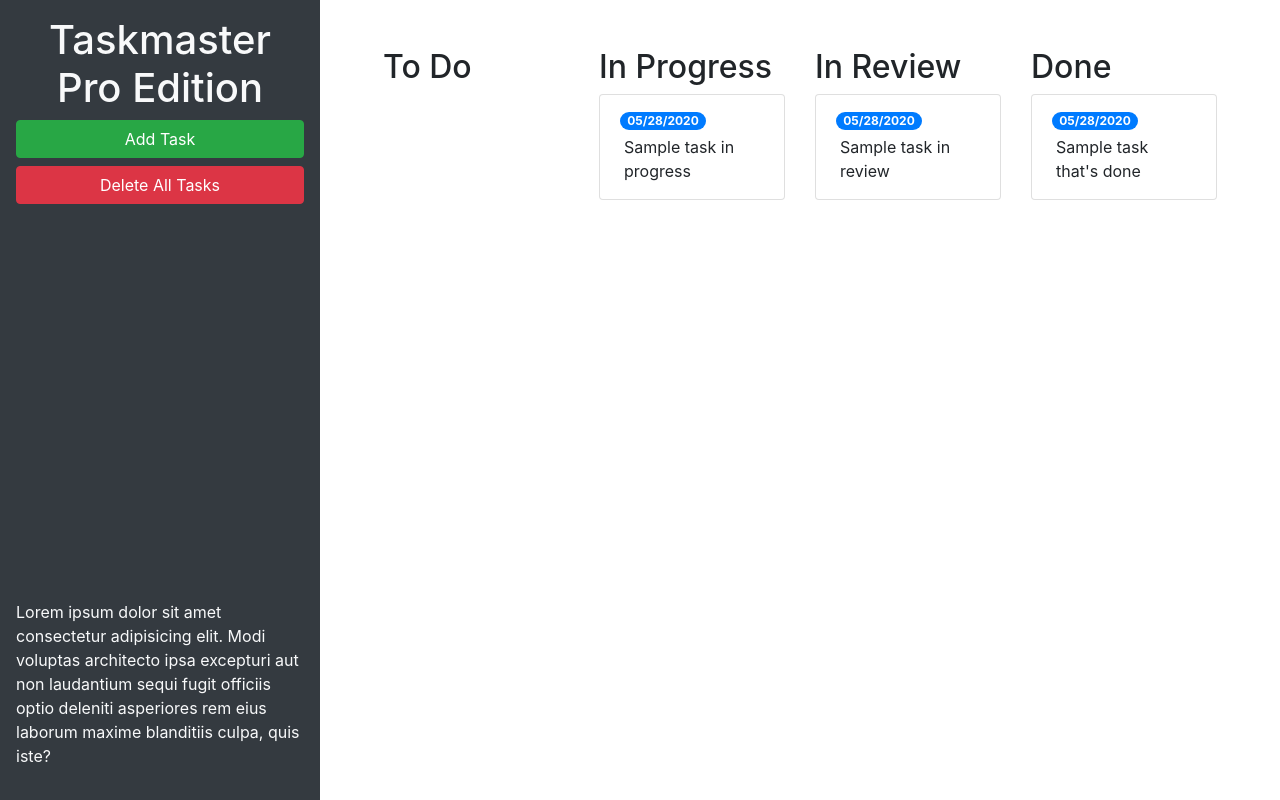
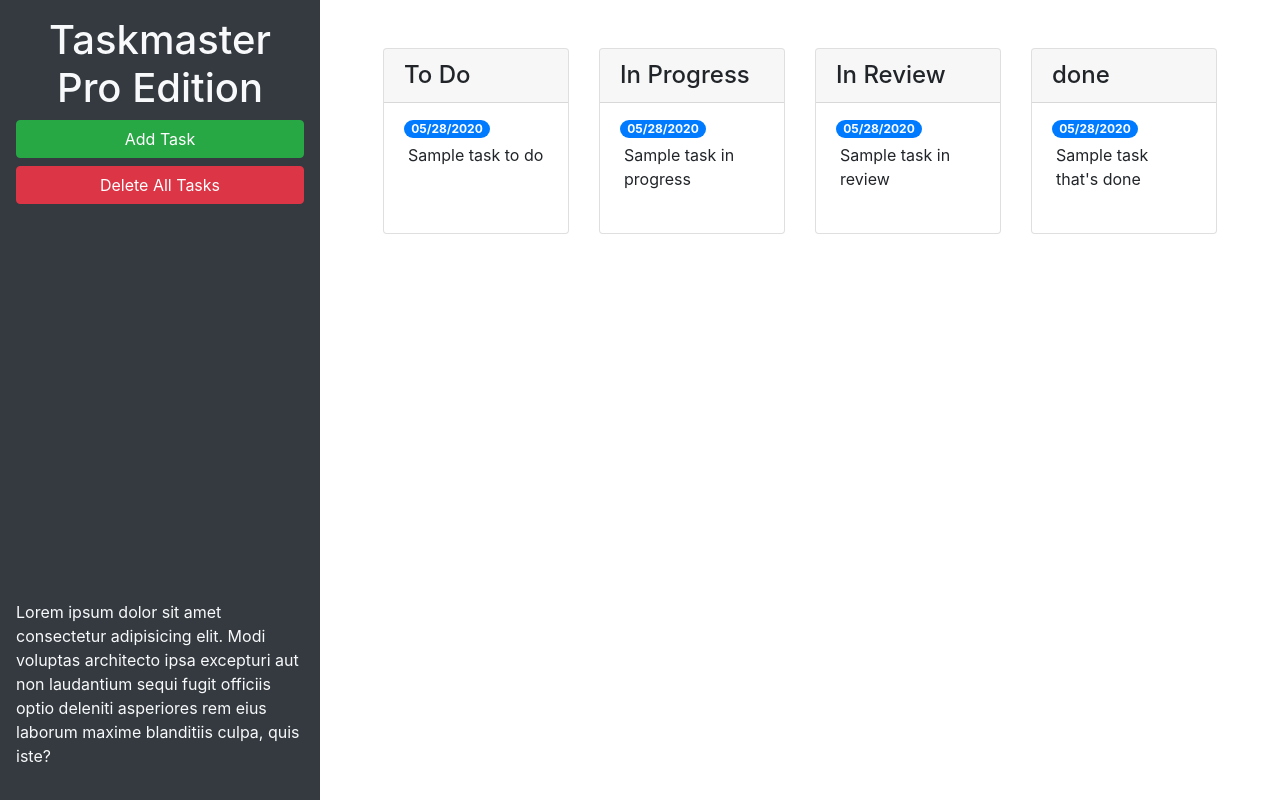
Before and after one commit to apoklar/taskmaster-pro, a plain HTML site: page index.html in a window 1280 px wide. Drawn offline with nearby package versions, Linux system fonts and the light colour scheme.

Commit message:
modal change

```diff
--- a/index.html
+++ b/index.html
@@ -27,41 +27,62 @@
       <div class="m-5 row justify-content-around">
         <!-- todo start -->
         <div class="col-12 col-md-6 col-xl-3 mb-3">
-          <h2>To Do</h2>
-          <ul id="list-toDo" class="list-group"> </ul>
+          <div class="card">
+            <h4 class="card-header">
+              To Do
+            </h4>
+            <ul id="list-toDo" class="list-group list-group-flush">
+              <li class="list-group-item">
+                <span class="badge badge-primary badge-pill">05/28/2020</span>
+                <p class="m-1">Sample task to do</p>
+              </li>
+            </ul>
+         </div>
         </div>
         <!-- todo end-->
         <!-- in progress start -->
         <div class="col-12 col-md-6 col-xl-3 mb-3">
-          <h2>In Progress</h2>
-          <ul id="list-inProgress" class="list-group">
+          <div class="card">
+            <h4 class="card-header">
+              In Progress
+            </h4>
+            <ul id="list-toDo" class="list-group list-group-flush">
               <li class="list-group-item">
                 <span class="badge badge-primary badge-pill">05/28/2020</span>
                 <p class="m-1">Sample task in progress</p>
               </li>
             </ul>
          </div>
+        </div>
         <!-- in progress end -->
         <!-- in review start -->
         <div class="col-12 col-md-6 col-xl-3 mb-3">
-          <h2>In Review</h2>
-          <ul id="list-inReview" class="list-group">
+          <div class="card">
+            <h4 class="card-header">
+              In Review
+            </h4>
+            <ul id="list-toDo" class="list-group list-group-flush">
               <li class="list-group-item">
                 <span class="badge badge-primary badge-pill">05/28/2020</span>
                 <p class="m-1">Sample task in review</p>
               </li>
             </ul>
          </div>
+        </div>
         <!-- in review end -->
         <!-- done start -->
         <div class="col-12 col-md-6 col-xl-3 mb-3">
-          <h2>Done</h2>
-          <ul id="list-done" class="list-group">
+          <div class="card">
+            <h4 class="card-header">
+              done
+            </h4>
+            <ul id="list-toDo" class="list-group list-group-flush">
               <li class="list-group-item">
                 <span class="badge badge-primary badge-pill">05/28/2020</span>
                 <p class="m-1">Sample task that's done</p>
               </li>
             </ul>
+        </div>
       </div>
         <!-- done end -->
       </div>
@@ -83,11 +104,11 @@
           <form>
             <div class="form-group">
               <label for="modalTaskDescription">Task description</label>
-              <textarea id="modalTaskDescription" rows="3"></textarea>
+              <textarea id="modalTaskDescription" rows="3" class="form-control"></textarea>
             </div>
             <div class="form-group">
               <label for="modalDueDate">Due date</label>
-              <input type="text" id="modalDueDate" placeholder="mm/dd/yyyy" autocomplete="off" />
+              <input type="text" class="form-control" id="modalDueDate" placeholder="mm/dd/yyyy" autocomplete="off" />
             </div>
           </form>
         </div>
```
Lines whose indentation alone changed are shown as unchanged.
